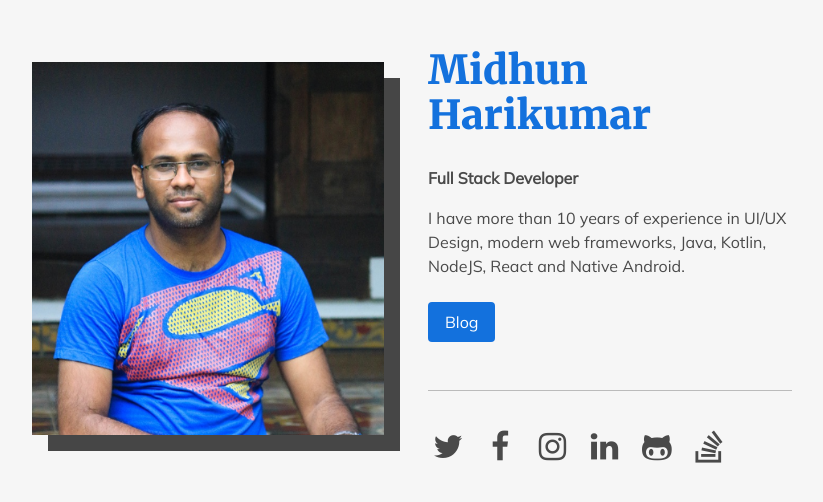
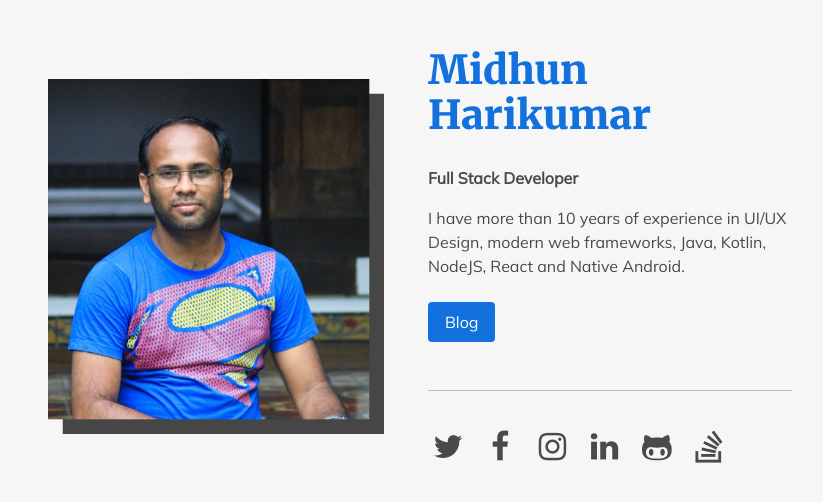
Before and after one commit to midhunhk/midhunhk.github.io, a Jekyll site: the page bio/index.html, which Jekyll copies as it is, in a window 1280 px wide. Shown: the top 502 px of the page, without its empty margins (228-1051 px from the left). Built offline with Jekyll 4.4.1, drawn with Linux system fonts in a browser that asks for light colours.

Commit message:
Update index.html

```diff
--- a/bio/index.html
+++ b/bio/index.html
@@ -26,7 +26,7 @@
             <div class="columns is-vcentered">
                 <div class="column is-2"></div>
                 <div class="column is-4">
-                    <img src="/public/images/mhk_2017_web.png" alt="Midhun Harikumar">
+                    <img src="/public/images/mhk_2017_web.png" alt="Midhun Harikumar" class="is-horizontal-center p-4">
                     <!-- <img src="mhk_2017_web.png" alt="Midhun Harikumar" class="is-horizontal-center p-4"> -->
                 </div>
 
```
